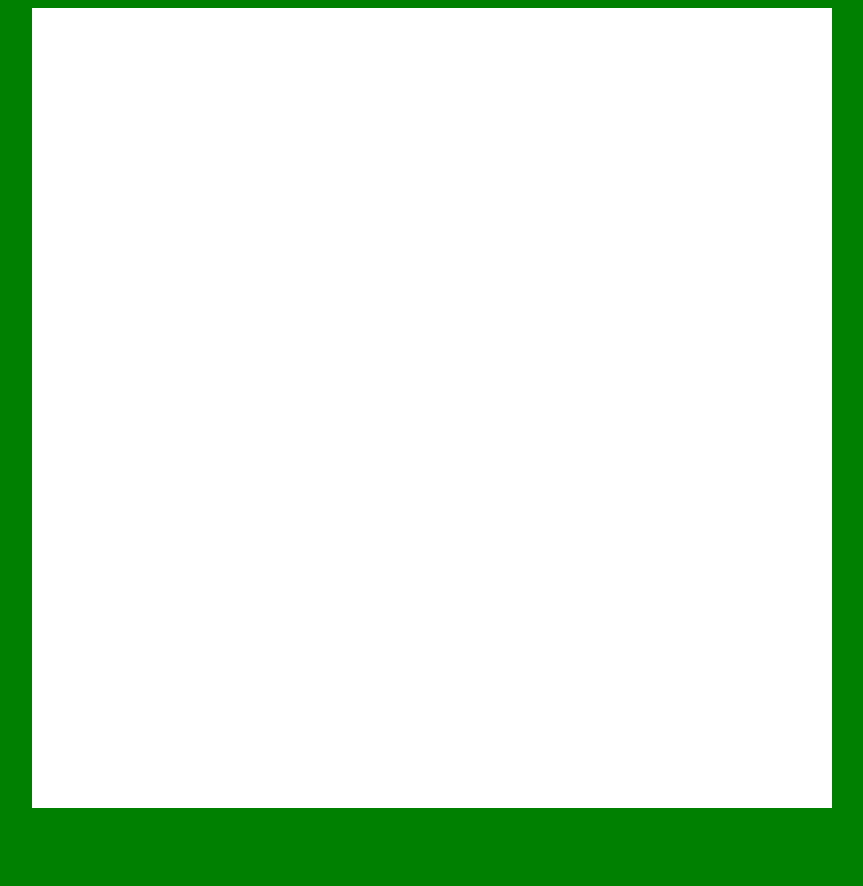
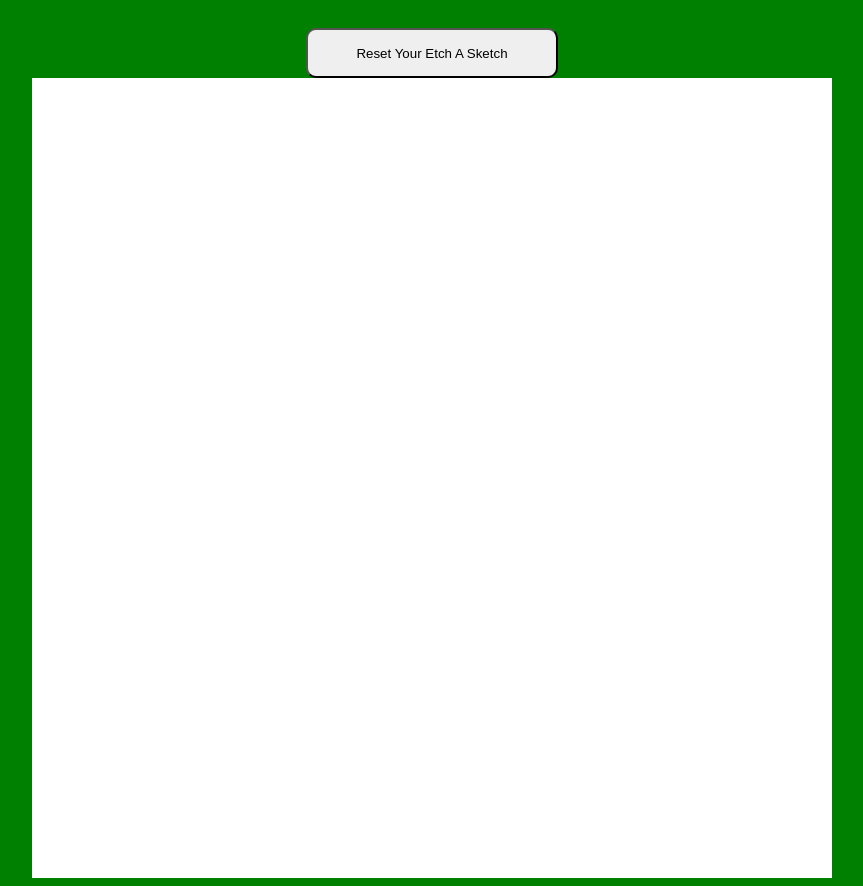
Before and after one commit to emilsberzs/etch-a-sketch, a plain HTML site: page index.html in a window 1280 px wide. Shown: the whole page, without its empty margins (208-1071 px from the left). Before the commit the page ends 816 px from the top, so only its background shows below. Drawn offline with Linux system fonts and the light colour scheme.

Commit message:
EtchASketch working as per requirements, extra credit part not yet implemented

```diff
--- a/etch-a-sketch.css
+++ b/etch-a-sketch.css
@@ -19,7 +19,6 @@ body {
 }
 
 .horizontal {
-    background-color: aqua;
     flex-direction: row;
 }
 
@@ -27,3 +26,18 @@ body {
     background-color: white;
     flex-direction: column;
 }
+
+#outer_container {
+    flex-direction: column;
+    display:flex;
+    justify-content: space-around;
+    flex-grow: 0;
+}
+
+#reset_button {
+    width: 20%;
+    height: 50px;
+    margin-top:20px;
+    margin-left:40%;
+    border-radius: 10px;
+}
--- a/etch-a-sketch.js
+++ b/etch-a-sketch.js
@@ -1,54 +1,61 @@
-let unique_id = 1;
-const width = 15
 
+let unique_id = 1; //ID for background change
+let width = 16; //initial width of grid
+const outer_container = document.querySelector('#outer_container'); //Initialize body
+const container = document.createElement('div'); //Create and initialize div for grid
 
-//Initialize body
-const outer_container = document.querySelector('#outer_container')
+container.id = 'container' //Add #id to container
+outer_container.appendChild(container) //Append container to body
 
-//Create and initialize div for grid
-const container = document.createElement('div')
-
-//Add #id to container
-container.id = 'container'
-
-//Append container to body
-outer_container.appendChild(container)
-
-//Create 16x16 square of divs
-for (let i = 0; i <= width; i++) {
-
-    //Create row of horizontal divs
-    const h_div = document.createElement('div');
-
-    //Add class to each div
-    h_div.classList.add('square', 'horizontal')
-
-    //Append each div to container
-    container.appendChild(h_div);
-
-    //Create 15 verticals for each horizontal
-    for (let i = 1; i <= width + 1; i++) {
-        const v_div = document.createElement('div')
-
-        //Add classes
-        v_div.classList.add('square', 'vertical')
-
-        //Add ID
-        v_div.id = unique_id
-
-        //Increment unique ID
-        unique_id++
-
-        //Append each stack to its horizontal
-        h_div.appendChild(v_div)
+document.querySelector('button').onclick = function () {
+    //Remove all current grid squares
+    while (container.hasChildNodes()) {
+        container.removeChild(container.lastChild)
+    }
+    unique_id = 1 //Reset unique_id
+    width = prompt("Enter width for your grid: ")//Prompt for the new width
+    makeGrid()
+    drawGrid()
 }
 
+function makeGrid() {
+    //Create horizontal divs
+    for (let i = 0; i < width; i++) {
+        const h_div = document.createElement('div'); //Create row of horizontal div
+        h_div.classList.add('square', 'horizontal') //Add class to each div
+        container.appendChild(h_div); //Append each div to container
+
+        //Create verticals for each horizontal
+        for (let i = 0; i < width; i++) {
+            const v_div = document.createElement('div')
+            v_div.classList.add('square', 'vertical')
+            v_div.id = unique_id //Add ID to reference for color change
+            v_div.style.width = 800 / width + 'px' //Make individual square size adaptable, no matter how many squares, the board stays same size.
+            v_div.style.height = 800 / width + 'px'
+            unique_id++ //Increment unique ID for next square
+            h_div.appendChild(v_div) //Append each stack to its horizontal
+        }
+    }
 }
 
-for (let i = 1; i <= width + 1 * width + 1; i++) {
-
-
+function drawGrid() {
+    if (document.getElementById(1)) {
+        for (let i = 1; i <= width * width; i++) {
             document.getElementById(i).addEventListener('mouseover', function () {
                 document.getElementById(i).style.backgroundColor = 'black'
             })
         }
+    }
+}
+
+makeGrid()
+drawGrid()
+
+
+/*
+TO DO:
+1.Gradient change in colot
+2.Color picker
+3.Sanitizing for new width
+4.width slider perhaps?
+*/
--- a/index.html
+++ b/index.html
@@ -9,6 +9,8 @@
     <title>Document</title>
 </head>
 <body>
-    <div id="outer_container"></div>
+    <div id="outer_container">
+        <button id='reset_button'>Reset Your Etch A Sketch</button>
+    </div>
 </body>
 </html>
```
Lines whose indentation alone changed are shown as unchanged.
